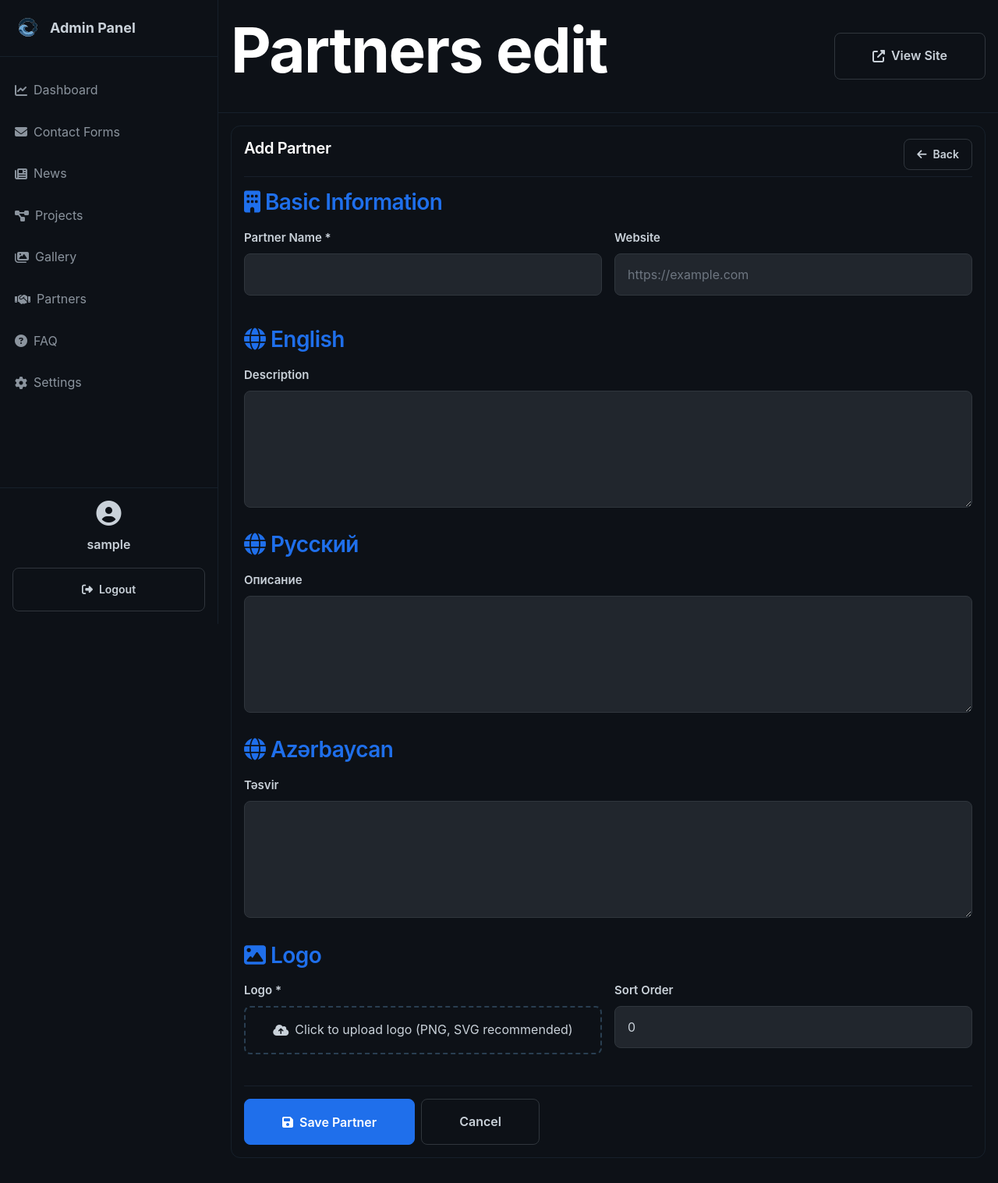
After one commit to nurxan02/caspian-industry-llc, a PHP site: page /admin/partners-edit.php in a window 1280 px wide. The commit adds this page. Shown: the whole page at 78% size. Run offline with PHP 8.4, Linux system fonts and the light colour scheme; the visitor is signed in with stand-in values (Sample User, id 1); data comes from the database, SQL or seed files in the repository; both versions use the stored data as it was after the commit; some libraries are stand-ins or nearby versions.

Commit message:
CRUD fixed for all models

```diff
--- /dev/null
+++ b/admin/partners-edit.php
@@ -0,0 +1,176 @@
+<?php
+require_once 'header.php';
+
+$db = Database::getInstance()->getConnection();
+$id = isset($_GET['id']) ? (int)$_GET['id'] : 0;
+$partner = null;
+
+if ($id > 0) {
+    $stmt = $db->prepare("SELECT * FROM partners WHERE id = ?");
+    $stmt->execute([$id]);
+    $partner = $stmt->fetch();
+}
+
+// Handle form submission
+if ($_SERVER['REQUEST_METHOD'] === 'POST') {
+    $name = $_POST['name'] ?? '';
+    $website = $_POST['website'] ?? '';
+    $description_en = $_POST['description_en'] ?? '';
+    $description_ru = $_POST['description_ru'] ?? '';
+    $description_az = $_POST['description_az'] ?? '';
+    $sort_order = (int)($_POST['sort_order'] ?? 0);
+
+    // Handle logo upload
+    $logo = $partner['logo'] ?? '';
+    if (isset($_FILES['logo']) && $_FILES['logo']['error'] === 0) {
+        $allowed = ['jpg', 'jpeg', 'png', 'gif', 'webp', 'svg'];
+        $filename = $_FILES['logo']['name'];
+        $ext = strtolower(pathinfo($filename, PATHINFO_EXTENSION));
+
+        if (in_array($ext, $allowed)) {
+            $newFilename = 'partner_' . time() . '_' . uniqid() . '.' . $ext;
+            $uploadPath = __DIR__ . '/../assets/uploads/' . $newFilename;
+
+            if (move_uploaded_file($_FILES['logo']['tmp_name'], $uploadPath)) {
+                // Delete old logo
+                if ($logo && file_exists(__DIR__ . '/../assets/uploads/' . $logo)) {
+                    unlink(__DIR__ . '/../assets/uploads/' . $logo);
+                }
+                $logo = $newFilename;
+            }
+        }
+    }
+
+    if (!$logo && !$id) {
+        // Logo is required for new partners
+        header('Location: ' . BASE_URL . '/admin/partners-edit.php?error=logo_required');
+        exit;
+    }
+
+    if ($id > 0) {
+        // Update
+        $stmt = $db->prepare("
+            UPDATE partners SET
+            name = ?, logo = ?, website = ?,
+            description_en = ?, description_ru = ?, description_az = ?,
+            sort_order = ?
+            WHERE id = ?
+        ");
+        $stmt->execute([
+            $name, $logo, $website,
+            $description_en, $description_ru, $description_az,
+            $sort_order, $id
+        ]);
+    } else {
+        // Insert
+        $stmt = $db->prepare("
+            INSERT INTO partners (
+                name, logo, website,
+                description_en, description_ru, description_az,
+                sort_order
+            ) VALUES (?, ?, ?, ?, ?, ?, ?)
+        ");
+        $stmt->execute([
+            $name, $logo, $website,
+            $description_en, $description_ru, $description_az,
+            $sort_order
+        ]);
+    }
+
+    header('Location: ' . BASE_URL . '/admin/partners.php?saved=1');
+    exit;
+}
+?>
+
+<div class="admin-card">
+    <div class="admin-card-header">
+        <h3 class="admin-card-title"><?php echo $id ? 'Edit' : 'Add'; ?> Partner</h3>
+        <a href="<?php echo BASE_URL; ?>/admin/partners.php" class="btn btn-outline btn-sm">
+            <i class="fas fa-arrow-left"></i> Back
+        </a>
+    </div>
+
+    <?php if (isset($_GET['error']) && $_GET['error'] === 'logo_required'): ?>
+        <div class="alert alert-danger">Please upload a logo!</div>
+    <?php endif; ?>
+
+    <form method="POST" enctype="multipart/form-data">
+        <!-- Basic Info -->
+        <h4 style="margin-top: var(--spacing-md); color: var(--color-secondary);">
+            <i class="fas fa-building"></i> Basic Information
+        </h4>
+        <div class="form-row">
+            <div class="form-group">
+                <label class="form-label">Partner Name *</label>
+                <input type="text" name="name" class="form-control" value="<?php echo htmlspecialchars($partner['name'] ?? ''); ?>" required>
+            </div>
+            <div class="form-group">
+                <label class="form-label">Website</label>
+                <input type="url" name="website" class="form-control" value="<?php echo htmlspecialchars($partner['website'] ?? ''); ?>" placeholder="https://example.com">
+            </div>
+        </div>
+
+        <!-- English -->
+        <h4 style="margin-top: var(--spacing-md); color: var(--color-secondary);">
+            <i class="fas fa-globe"></i> English
+        </h4>
+        <div class="form-group">
+            <label class="form-label">Description</label>
+            <textarea name="description_en" class="form-control" rows="3"><?php echo htmlspecialchars($partner['description_en'] ?? ''); ?></textarea>
+        </div>
+
+        <!-- Russian -->
+        <h4 style="margin-top: var(--spacing-md); color: var(--color-secondary);">
+            <i class="fas fa-globe"></i> Русский
+        </h4>
+        <div class="form-group">
+            <label class="form-label">Описание</label>
+            <textarea name="description_ru" class="form-control" rows="3"><?php echo htmlspecialchars($partner['description_ru'] ?? ''); ?></textarea>
+        </div>
+
+        <!-- Azerbaijani -->
+        <h4 style="margin-top: var(--spacing-md); color: var(--color-secondary);">
+            <i class="fas fa-globe"></i> Azərbaycan
+        </h4>
+        <div class="form-group">
+            <label class="form-label">Təsvir</label>
+            <textarea name="description_az" class="form-control" rows="3"><?php echo htmlspecialchars($partner['description_az'] ?? ''); ?></textarea>
+        </div>
+
+        <!-- Logo and Settings -->
+        <h4 style="margin-top: var(--spacing-md); color: var(--color-secondary);">
+            <i class="fas fa-image"></i> Logo
+        </h4>
+        <div class="form-row">
+            <div class="form-group">
+                <label class="form-label">Logo <?php echo !$id ? '*' : ''; ?></label>
+                <div class="file-upload">
+                    <input type="file" name="logo" accept="image/*" <?php echo !$id ? 'required' : ''; ?>>
+                    <div class="file-upload-label">
+                        <i class="fas fa-cloud-upload-alt"></i>
+                        <span>Click to upload logo (PNG, SVG recommended)</span>
+                    </div>
+                </div>
+                <?php if (!empty($partner['logo'])): ?>
+                    <div class="image-preview" style="background: white; padding: 1rem;">
+                        <img src="<?php echo BASE_URL; ?>/assets/uploads/<?php echo $partner['logo']; ?>" alt="Current logo" style="max-height: 100px; object-fit: contain;">
+                    </div>
+                <?php endif; ?>
+            </div>
+
+            <div class="form-group">
+                <label class="form-label">Sort Order</label>
+                <input type="number" name="sort_order" class="form-control" value="<?php echo $partner['sort_order'] ?? 0; ?>" min="0">
+            </div>
+        </div>
+
+        <div class="form-actions">
+            <button type="submit" class="btn btn-primary">
+                <i class="fas fa-save"></i> Save Partner
+            </button>
+            <a href="<?php echo BASE_URL; ?>/admin/partners.php" class="btn btn-outline">Cancel</a>
+        </div>
+    </form>
+</div>
+
+<?php require_once 'footer.php'; ?>
--- a/assets/css/style.css
+++ b/assets/css/style.css
@@ -1459,7 +1459,7 @@ textarea.form-control {
   width: auto;
   height: auto;
   object-fit: contain;
-  filter: grayscale(100%) brightness(0.7);
+  filter: grayscale(100%) brightness(1.7) contrast(0.3);
   transition: all var(--transition-normal);
 }
 
--- a/assets/js/main.js
+++ b/assets/js/main.js
@@ -1,49 +1,49 @@
 // Main JavaScript for Caspian Industry
 
-document.addEventListener('DOMContentLoaded', function() {
+document.addEventListener("DOMContentLoaded", function () {
   // Navbar scroll effect
-    const navbar = document.getElementById('navbar');
+  const navbar = document.getElementById("navbar");
 
-    window.addEventListener('scroll', function() {
+  window.addEventListener("scroll", function () {
     if (window.scrollY > 50) {
-            navbar.classList.add('scrolled');
+      navbar.classList.add("scrolled");
     } else {
-            navbar.classList.remove('scrolled');
+      navbar.classList.remove("scrolled");
     }
   });
 
   // Mobile menu toggle
-    const navbarToggle = document.getElementById('navbar-toggle');
-    const navbarMenu = document.getElementById('navbar-menu');
+  const navbarToggle = document.getElementById("navbar-toggle");
+  const navbarMenu = document.getElementById("navbar-menu");
 
   if (navbarToggle) {
-        navbarToggle.addEventListener('click', function() {
-            navbarMenu.classList.toggle('active');
+    navbarToggle.addEventListener("click", function () {
+      navbarMenu.classList.toggle("active");
 
       // Animate toggle button
-            const spans = this.querySelectorAll('span');
-            if (navbarMenu.classList.contains('active')) {
-                spans[0].style.transform = 'rotate(45deg) translateY(8px)';
-                spans[1].style.opacity = '0';
-                spans[2].style.transform = 'rotate(-45deg) translateY(-8px)';
+      const spans = this.querySelectorAll("span");
+      if (navbarMenu.classList.contains("active")) {
+        spans[0].style.transform = "rotate(45deg) translateY(8px)";
+        spans[1].style.opacity = "0";
+        spans[2].style.transform = "rotate(-45deg) translateY(-8px)";
       } else {
-                spans[0].style.transform = '';
-                spans[1].style.opacity = '1';
-                spans[2].style.transform = '';
+        spans[0].style.transform = "";
+        spans[1].style.opacity = "1";
+        spans[2].style.transform = "";
       }
     });
   }
 
   // Close mobile menu when clicking on a link
-    const navLinks = document.querySelectorAll('.navbar-menu a');
-    navLinks.forEach(link => {
-        link.addEventListener('click', function() {
+  const navLinks = document.querySelectorAll(".navbar-menu a");
+  navLinks.forEach((link) => {
+    link.addEventListener("click", function () {
       if (window.innerWidth <= 768) {
-                navbarMenu.classList.remove('active');
-                const spans = navbarToggle.querySelectorAll('span');
-                spans[0].style.transform = '';
-                spans[1].style.opacity = '1';
-                spans[2].style.transform = '';
+        navbarMenu.classList.remove("active");
+        const spans = navbarToggle.querySelectorAll("span");
+        spans[0].style.transform = "";
+        spans[1].style.opacity = "1";
+        spans[2].style.transform = "";
       }
     });
   });
@@ -51,32 +51,32 @@ document.addEventListener('DOMContentLoaded', function() {
   // Fade in animations on scroll
   const observerOptions = {
     threshold: 0.1,
-        rootMargin: '0px 0px -50px 0px'
+    rootMargin: "0px 0px -50px 0px",
   };
 
-    const observer = new IntersectionObserver(function(entries) {
-        entries.forEach(entry => {
+  const observer = new IntersectionObserver(function (entries) {
+    entries.forEach((entry) => {
       if (entry.isIntersecting) {
-                entry.target.classList.add('fade-in');
+        entry.target.classList.add("fade-in");
         observer.unobserve(entry.target);
       }
     });
   }, observerOptions);
 
-    const animatedElements = document.querySelectorAll('.card, .section-header');
-    animatedElements.forEach(el => observer.observe(el));
+  const animatedElements = document.querySelectorAll(".card, .section-header");
+  animatedElements.forEach((el) => observer.observe(el));
 
   // Smooth scroll for anchor links
-    document.querySelectorAll('a[href^="#"]').forEach(anchor => {
-        anchor.addEventListener('click', function(e) {
-            const href = this.getAttribute('href');
-            if (href !== '#') {
+  document.querySelectorAll('a[href^="#"]').forEach((anchor) => {
+    anchor.addEventListener("click", function (e) {
+      const href = this.getAttribute("href");
+      if (href !== "#") {
         e.preventDefault();
         const target = document.querySelector(href);
         if (target) {
           target.scrollIntoView({
-                        behavior: 'smooth',
-                        block: 'start'
+            behavior: "smooth",
+            block: "start",
           });
         }
       }
@@ -86,27 +86,27 @@ document.addEventListener('DOMContentLoaded', function() {
 
 // Globe.gl initialization function
 function initGlobe(containerId, locations = [], arcs = []) {
-    const globe = Globe()
-        (document.getElementById(containerId))
-        .globeImageUrl('//unpkg.com/three-globe/example/img/earth-dark.jpg')
-        .backgroundColor('rgba(0,0,0,0)')
+  const globe = Globe()(document.getElementById(containerId))
+    .globeImageUrl("//unpkg.com/three-globe/example/img/earth-dark.jpg")
+    .backgroundColor("rgba(0,0,0,0)")
     .showAtmosphere(false)
-        .arcColor(() => ['#6BA8D6', '#205581'])
+    .arcColor(() => ["#6BA8D6", "#205581"])
     .arcDashLength(0.4)
     .arcDashGap(1)
     .arcDashInitialGap(() => Math.random())
     .arcDashAnimateTime(2000)
-        .pointColor(() => '#6BA8D6')
+    .pointColor(() => "#6BA8D6")
     .pointAltitude(0.01)
     .pointRadius(0.15)
     .pointsMerge(true);
 
   // Add labels if locations provided
   if (locations.length > 0) {
-        globe.labelsData(locations)
-            .labelText('name')
+    globe
+      .labelsData(locations)
+      .labelText("name")
       .labelSize(1.5)
-            .labelColor(() => '#FEFEFE')
+      .labelColor(() => "#FEFEFE")
       .labelResolution(2);
   }
 
@@ -134,7 +134,7 @@ function initGlobe(containerId, locations = [], arcs = []) {
     }
   };
 
-    window.addEventListener('resize', resizeGlobe);
+  window.addEventListener("resize", resizeGlobe);
   setTimeout(resizeGlobe, 100);
 
   return globe;
@@ -145,7 +145,7 @@ function handleContactForm(formId) {
   const form = document.getElementById(formId);
   if (!form) return;
 
-    form.addEventListener('submit', async function(e) {
+  form.addEventListener("submit", async function (e) {
     e.preventDefault();
 
     const formData = new FormData(form);
@@ -154,24 +154,27 @@ function handleContactForm(formId) {
 
     // Disable button and show loading state
     submitBtn.disabled = true;
-        submitBtn.textContent = 'Sending...';
+    submitBtn.textContent = "Sending...";
 
     try {
       const response = await fetch(form.action, {
-                method: 'POST',
-                body: formData
+        method: "POST",
+        body: formData,
       });
 
       const result = await response.json();
 
       if (result.success) {
-                showMessage('success', result.message || 'Message sent successfully!');
+        showMessage("success", result.message || "Message sent successfully!");
         form.reset();
       } else {
-                showMessage('error', result.message || 'An error occurred. Please try again.');
+        showMessage(
+          "error",
+          result.message || "An error occurred. Please try again."
+        );
       }
     } catch (error) {
-            showMessage('error', 'An error occurred. Please try again.');
+      showMessage("error", "An error occurred. Please try again.");
     } finally {
       submitBtn.disabled = false;
       submitBtn.textContent = originalText;
@@ -181,7 +184,7 @@ function handleContactForm(formId) {
 
 // Show message helper
 function showMessage(type, message) {
-    const messageDiv = document.createElement('div');
+  const messageDiv = document.createElement("div");
   messageDiv.className = `alert alert-${type}`;
   messageDiv.textContent = message;
   messageDiv.style.cssText = `
@@ -189,7 +192,7 @@ function showMessage(type, message) {
         top: 100px;
         right: 20px;
         padding: 1rem 1.5rem;
-        background: ${type === 'success' ? '#205581' : '#d32f2f'};
+        background: ${type === "success" ? "#205581" : "#d32f2f"};
         color: #fff;
         border-radius: 8px;
         box-shadow: 0 4px 16px rgba(0,0,0,0.3);
@@ -200,22 +203,22 @@ function showMessage(type, message) {
   document.body.appendChild(messageDiv);
 
   setTimeout(() => {
-        messageDiv.style.animation = 'slideOutRight 0.3s ease';
+    messageDiv.style.animation = "slideOutRight 0.3s ease";
     setTimeout(() => messageDiv.remove(), 300);
   }, 3000);
 }
 
 // Gallery lightbox
 function initGallery() {
-    const galleryItems = document.querySelectorAll('.gallery-item');
+  const galleryItems = document.querySelectorAll(".gallery-item");
 
-    galleryItems.forEach(item => {
-        item.addEventListener('click', function() {
-            const imgSrc = this.querySelector('img').src;
-            const title = this.querySelector('img').alt;
+  galleryItems.forEach((item) => {
+    item.addEventListener("click", function () {
+      const imgSrc = this.querySelector("img").src;
+      const title = this.querySelector("img").alt;
 
-            const lightbox = document.createElement('div');
-            lightbox.className = 'lightbox';
+      const lightbox = document.createElement("div");
+      lightbox.className = "lightbox";
       lightbox.innerHTML = `
                 <div class="lightbox-content">
                     <span class="lightbox-close">&times;</span>
@@ -239,18 +242,20 @@ function initGallery() {
             `;
 
       document.body.appendChild(lightbox);
-            document.body.style.overflow = 'hidden';
+      document.body.style.overflow = "hidden";
 
       const close = () => {
-                lightbox.style.animation = 'fadeOut 0.3s ease';
+        lightbox.style.animation = "fadeOut 0.3s ease";
         setTimeout(() => {
           lightbox.remove();
-                    document.body.style.overflow = '';
+          document.body.style.overflow = "";
         }, 300);
       };
 
-            lightbox.querySelector('.lightbox-close').addEventListener('click', close);
-            lightbox.addEventListener('click', function(e) {
+      lightbox
+        .querySelector(".lightbox-close")
+        .addEventListener("click", close);
+      lightbox.addEventListener("click", function (e) {
         if (e.target === lightbox) close();
       });
     });
@@ -259,20 +264,20 @@ function initGallery() {
 
 // FAQ Accordion
 function initFAQ() {
-    const faqItems = document.querySelectorAll('.faq-item');
+  const faqItems = document.querySelectorAll(".faq-item");
 
-    faqItems.forEach(item => {
-        const question = item.querySelector('.faq-question');
+  faqItems.forEach((item) => {
+    const question = item.querySelector(".faq-question");
     if (question) {
-            question.addEventListener('click', function() {
-                const isActive = item.classList.contains('active');
+      question.addEventListener("click", function () {
+        const isActive = item.classList.contains("active");
 
         // Close all items
-                faqItems.forEach(i => i.classList.remove('active'));
+        faqItems.forEach((i) => i.classList.remove("active"));
 
         // Open clicked item if it wasn't active
         if (!isActive) {
-                    item.classList.add('active');
+          item.classList.add("active");
         }
       });
     }
@@ -280,7 +285,7 @@ function initFAQ() {
 }
 
 // CSS animations
-const style = document.createElement('style');
+const style = document.createElement("style");
 style.textContent = `
     @keyframes slideInRight {
         from { transform: translateX(100%); opacity: 0; }
@@ -312,10 +317,13 @@ style.textContent = `
 
     .lightbox-close {
         position: absolute;
-        top: -40px;
+        top: -60px;
         right: 0;
-        font-size: 40px;
-        color: #fff;
+        font-size: 30px;
+        color: #ffffffff;
+
+
+
         cursor: pointer;
         transition: color 0.3s;
     }
--- a/pages/gallery.php
+++ b/pages/gallery.php
@@ -66,7 +66,7 @@
             if (count($images) > 0) {
                 foreach ($images as $item) {
                     $title = $item['title' . $lang_suffix] ?: 'Gallery Image';
-                    $image = '/assets/uploads/' . $item['image'];
+                    $image = BASE_URL . '/assets/uploads/' . $item['image'];
                     ?>
                     <div class="gallery-item">
                         <img src="<?php echo $image; ?>" alt="<?php echo htmlspecialchars($title); ?>">
--- a/pages/partners.php
+++ b/pages/partners.php
@@ -28,7 +28,7 @@
     max-height: 100px;
     object-fit: contain;
     margin-bottom: var(--spacing-md);
-    filter: grayscale(1);
+    filter: grayscale(1) contrast(0.3);
     opacity: 0.7;
     transition: all var(--transition-normal);
 }
@@ -72,7 +72,7 @@
 
             if (count($partners) > 0) {
                 foreach ($partners as $partner) {
-                    $logo = '/assets/uploads/' . $partner['logo'];
+                    $logo = BASE_URL . '/assets/uploads/' . $partner['logo'];
                     ?>
                     <div class="partner-card">
                         <img src="<?php echo $logo; ?>" alt="<?php echo htmlspecialchars($partner['name']); ?>" class="partner-logo">
```
Also changed, not shown: admin/faq-edit.php (added, +132 -0 lines), assets/uploads/gallery_1762900901_6913bba5915c8.png (added), assets/uploads/partner_1762901096_6913bc6884d8f.png (added), assets/uploads/project_1762899961_6913b7f974c8b.png (added), assets/uploads/project_1762899961_6913b7f974e80.png (added), assets/uploads/project_1762899961_6913b7f974f3a.jpg (added), database/caspian_industry.db, 1 other file. Lines whose indentation alone changed are shown as unchanged.
